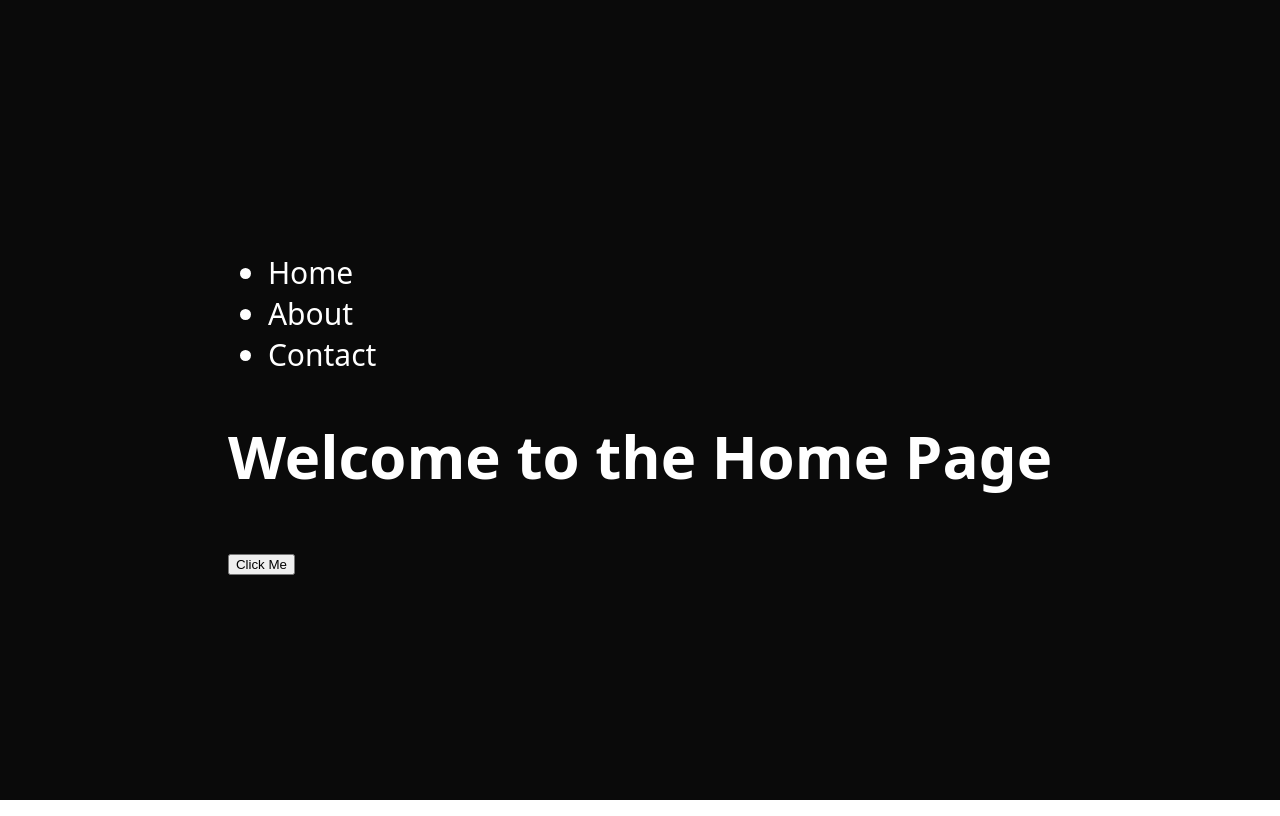
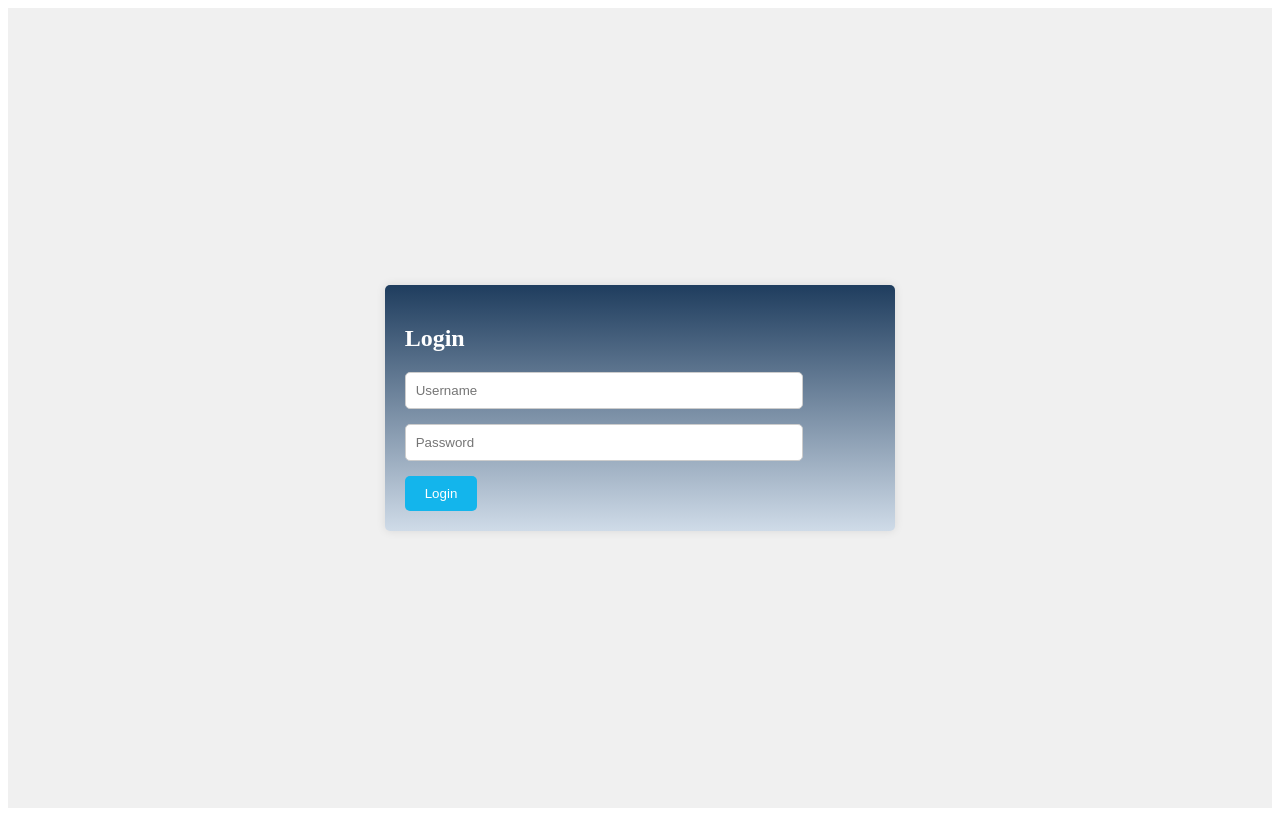
Before and after one commit to avinasdube/shareanalytics, a React (Create React App) app in the folder sa-client/: page / in a window 1280 px wide. Built offline with nearby package versions, Linux system fonts and the light colour scheme.

Commit message:
[CREATED]: Created basic structure for login page

```diff
--- a/sa-client/src/App.css
+++ b/sa-client/src/App.css
@@ -1,15 +1,44 @@
-body{
-  margin: 0;
+/* LoginForm.css */
+
+.login-container {
+  display: flex;
+  justify-content: center;
+  align-items: center;
+  height: 100vh;
+  background-color: #f0f0f0; /* Background color for the entire page */
 }
 
-.App {
-  height: 100vh;
-  width: 100%;
-  display: flex;
-  align-items: center;
-  justify-content: center;
+.login-box {
+  background: linear-gradient(to bottom, #1f3d5e, #1e6bbd28); /* Gradient background */
+  padding: 20px;
+  border-radius: 5px;
+  box-shadow: 0 0 10px rgba(0, 0, 0, 0.1); /* Add a shadow to the login box */
+  color: white; /* Set text color to white */
+}
+
+.form-title {
+  font-size: 24px;
+  font-weight: bold;
+  margin-bottom: 20px;
+}
+
+.input-field {
+  width: 80%;
+  padding: 10px;
+  margin-bottom: 15px;
+  border: 1px solid #ccc;
+  border-radius: 5px;
+}
+
+.login-button {
+  background-color: #13b5ec;
   color: white;
-  font-family: system-ui;
-  font-size: 30px;
-  background-color: rgb(10, 10, 10);
+  padding: 10px 20px;
+  border: none;
+  border-radius: 5px;
+  cursor: pointer;
 }
+
+.login-button:hover {
+  background-color: #0056b3;
+}
--- a/sa-client/src/App.tsx
+++ b/sa-client/src/App.tsx
@@ -1,16 +1,14 @@
 // this file will contain AppRouter
 
-import React from 'react';
-import './App.css';
-import HomeContainer from './containers/HomeContainer/HomeContainer';
-import MainLayout from './components/templates/MainLayout/MainLayout';
+import React from "react";
+import "./App.css";
+
+import LoginForm from "./components/molecules/LoginForm/LoginForm";
 
 function App() {
   return (
     <div className="App">
-      <MainLayout>
-        {<HomeContainer />}
-      </MainLayout>
+      <LoginForm />
     </div>
   );
 }
--- a/sa-client/src/components/molecules/LoginForm/LoginForm.tsx
+++ b/sa-client/src/components/molecules/LoginForm/LoginForm.tsx
@@ -1,28 +1,35 @@
-import React, { useState } from 'react';
+import React, { useState } from "react";
 
 const LoginForm: React.FC = () => {
-  const [username, setUsername] = useState('');
-  const [password, setPassword] = useState('');
+  const [username, setUsername] = useState("");
+  const [password, setPassword] = useState("");
 
   const handleLogin = () => {
     // Logic for handling login
   };
 
   return (
-    <div className="login-form">
+    <div className="login-container">
+      <div className="login-box">
+        <h2 className="form-title">Login</h2>
         <input
           type="text"
           placeholder="Username"
           value={username}
           onChange={(e) => setUsername(e.target.value)}
+          className="input-field"
         />
         <input
           type="password"
           placeholder="Password"
           value={password}
           onChange={(e) => setPassword(e.target.value)}
+          className="input-field"
         />
-      <button onClick={handleLogin}>Login</button>
+        <button className="login-button" onClick={handleLogin}>
+          Login
+        </button>
+      </div>
     </div>
   );
 };
```
Lines whose indentation alone changed are shown as unchanged.
